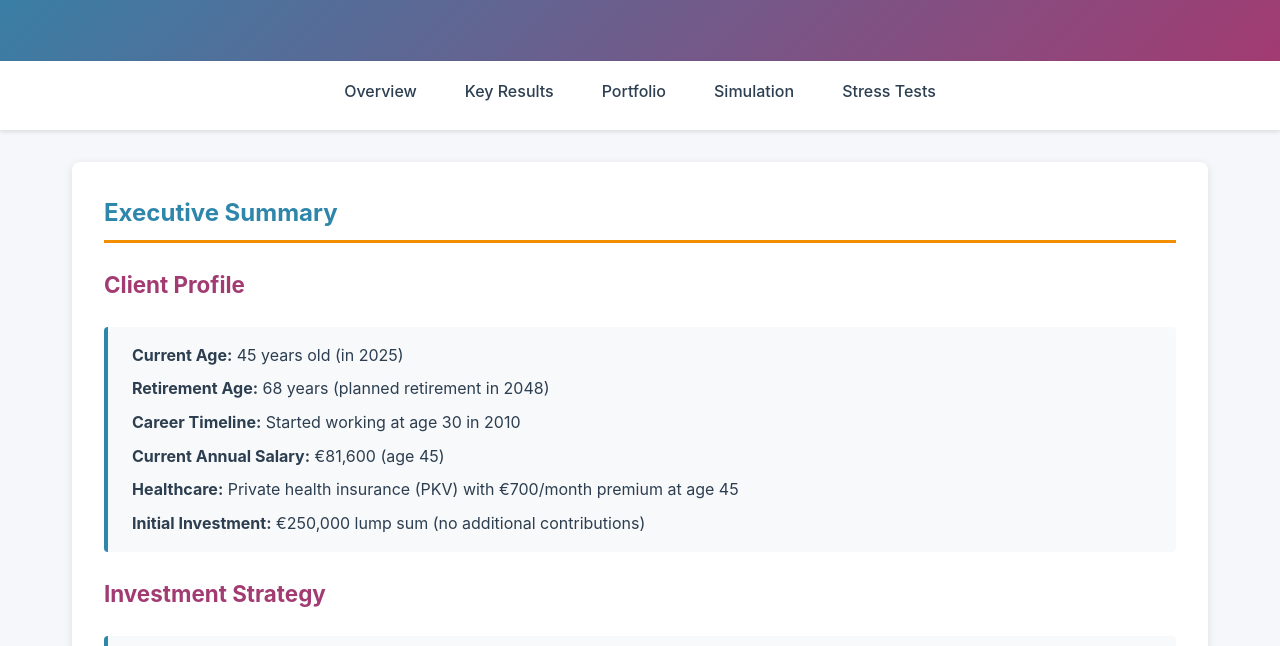
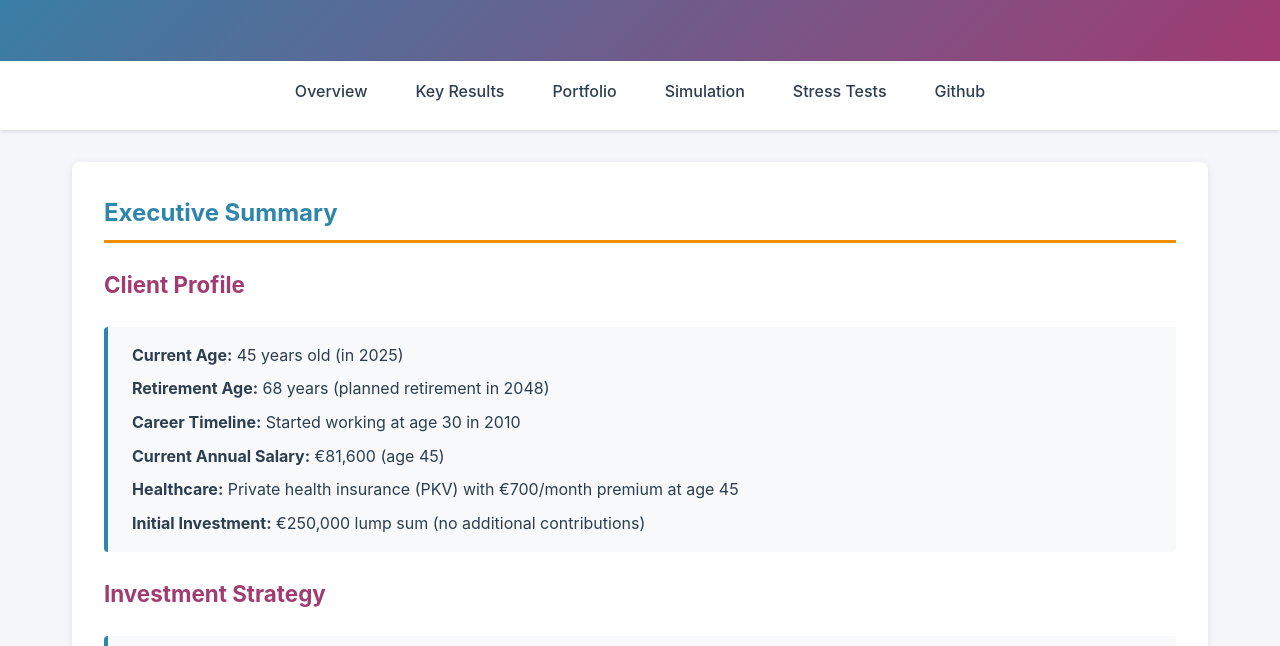
Before and after one commit to leo-lightfoot/Private-Pension-Plan-Financial-Case, a plain HTML site: page docs/index.html in a window 1280 px wide. Shown: the part 154-800 px from the top of the page. Drawn offline with Linux system fonts and the light colour scheme.

Commit message:
Add link to GitHub repository in index.html

```diff
--- a/docs/index.html
+++ b/docs/index.html
@@ -258,6 +258,7 @@
             <li><a href="#portfolio">Portfolio</a></li>
             <li><a href="#simulation">Simulation</a></li>
             <li><a href="#stress">Stress Tests</a></li>
+            <li><a href="https://github.com/leo-lightfoot/Private-Pension-Plan-Financial-Case">Github</a></li>
         </ul>
     </nav>
 
```
